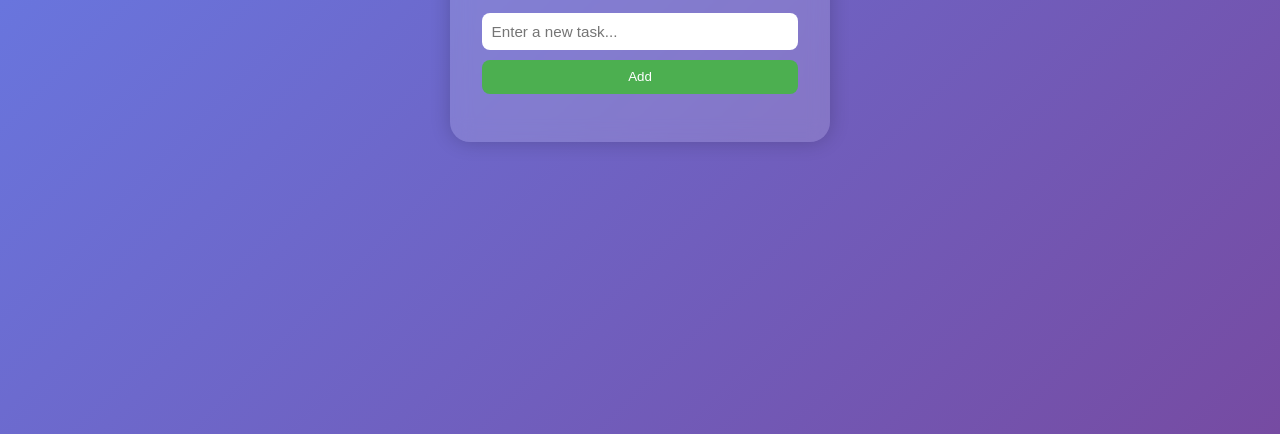
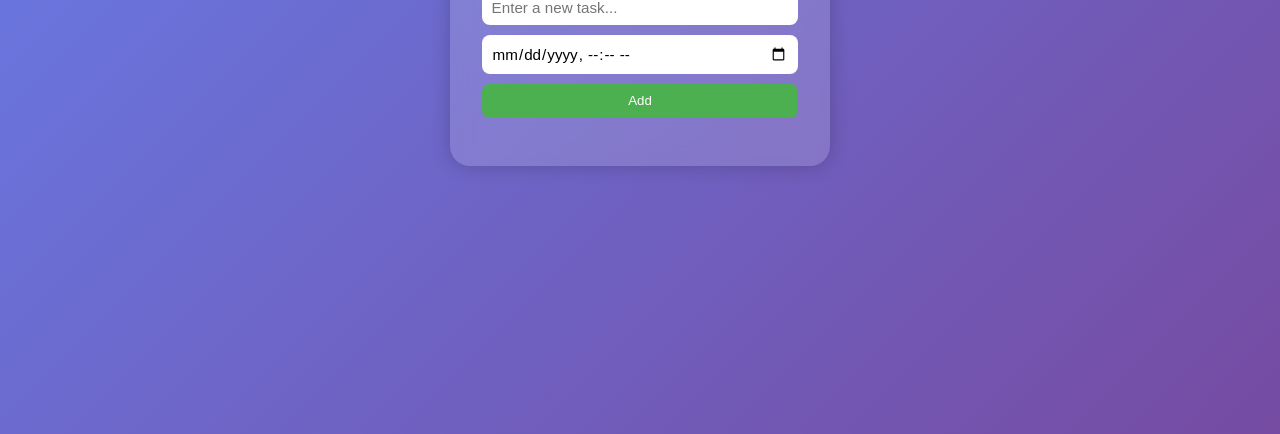
Before and after one commit to pandiselvan-ece/TO-DO-LIST, a plain HTML site: page index.html in a window 1280 px wide. Shown: the part 366-800 px from the top of the page. Drawn offline with Linux system fonts and the light colour scheme.

Commit message:
Update index.html

```diff
--- a/index.html
+++ b/index.html
@@ -9,10 +9,13 @@
 <body>
   <div class="container">
     <h1>📝 My To-Do List</h1>
+
     <div class="input-section">
       <input type="text" id="task-input" placeholder="Enter a new task..." />
+      <input type="datetime-local" id="task-time" />
       <button id="add-btn">Add</button>
     </div>
+
     <ul id="task-list"></ul>
   </div>
 
```
